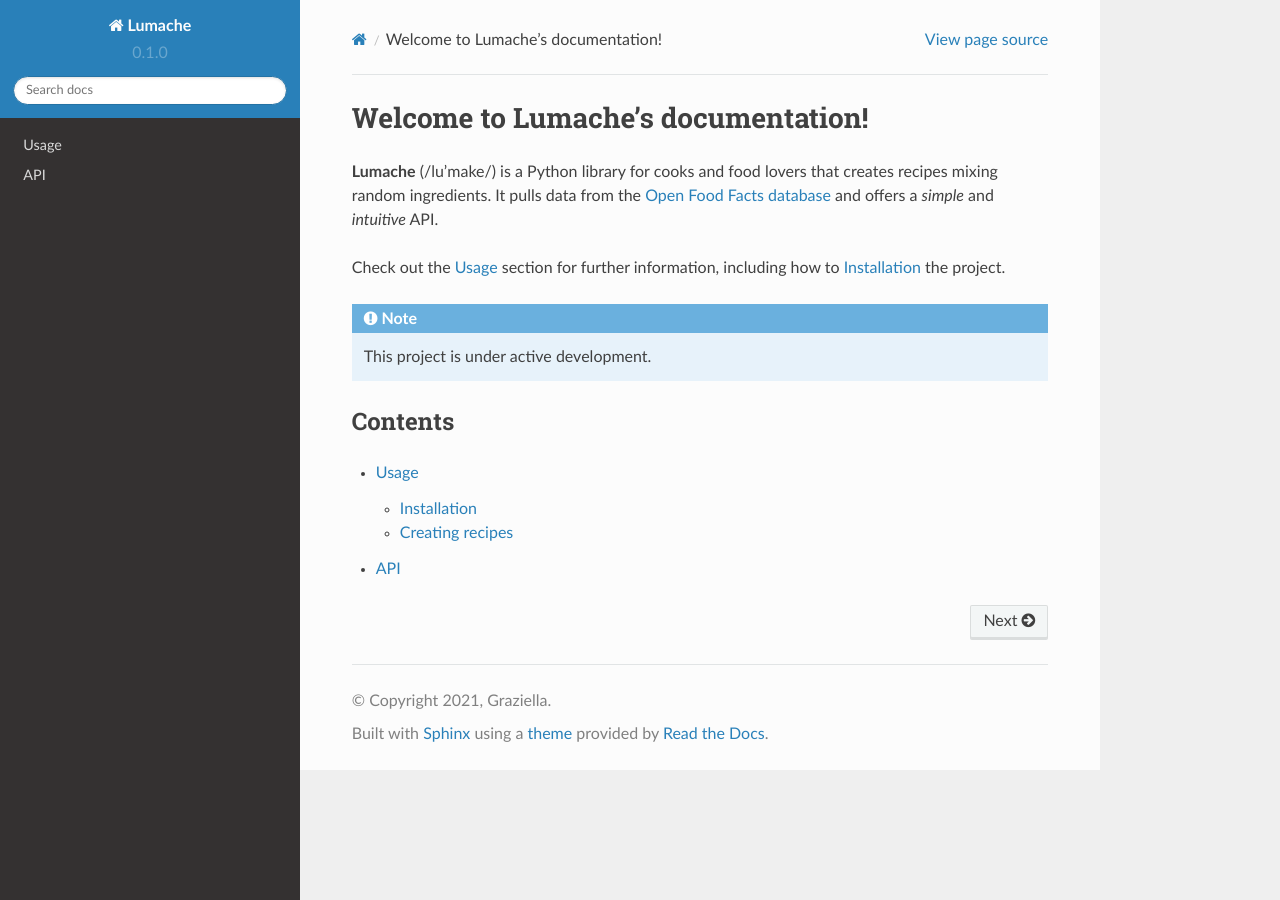
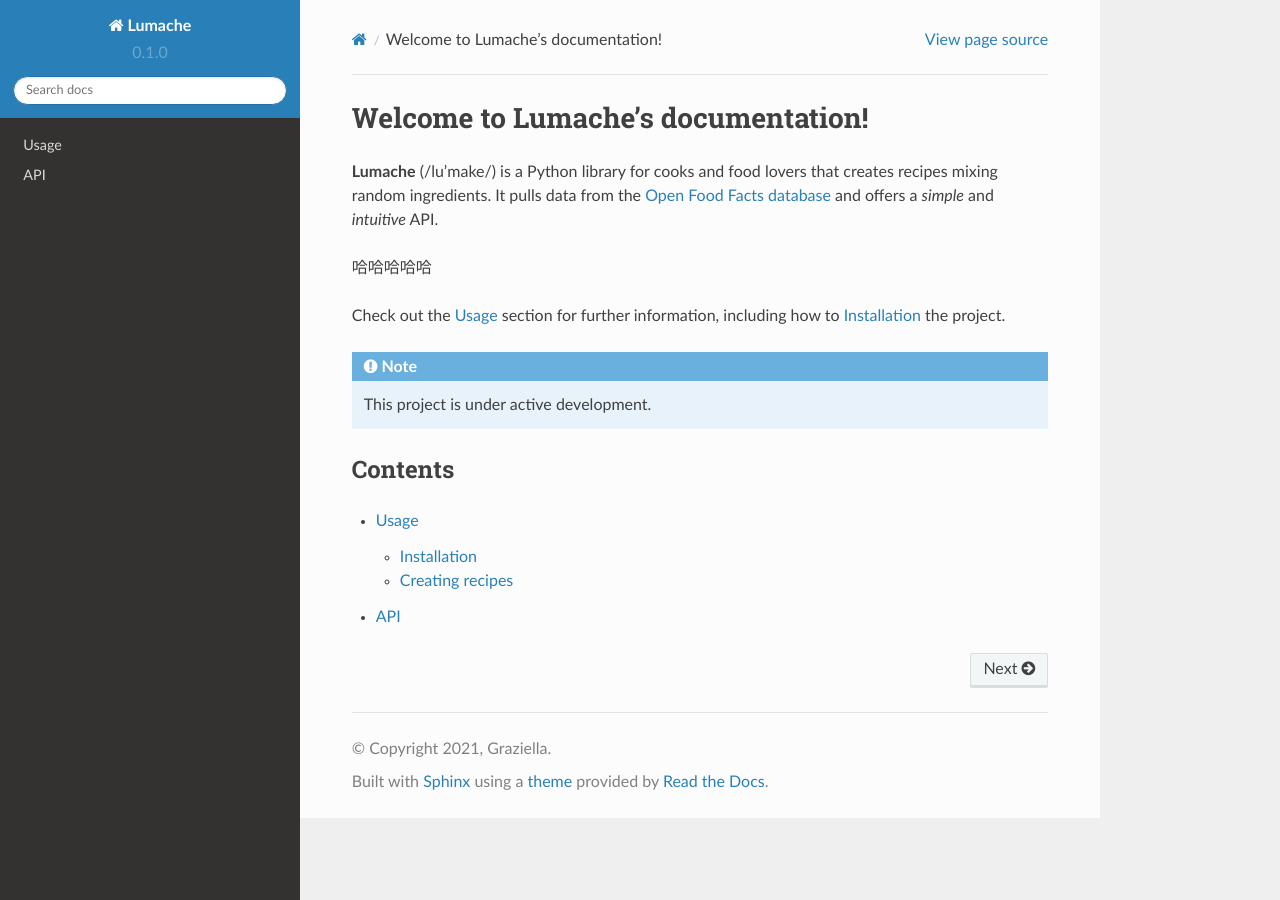
Before and after one commit to OlaWod/test-rtd, a Sphinx documentation site: the page built from docs/source/index.rst, in a window 1280 px wide. Built offline with Sphinx 7.4.7 and the Read the Docs theme 2.0.0, drawn with Linux system fonts in a browser that asks for light colours.

Commit message:
Update index.rst

```diff
--- a/docs/source/index.rst
+++ b/docs/source/index.rst
@@ -5,6 +5,8 @@ Welcome to Lumache's documentation!
 that creates recipes mixing random ingredients.
 It pulls data from the `Open Food Facts database <https://world.openfoodfacts.org/>`_
 and offers a *simple* and *intuitive* API.
+
+哈哈哈哈哈
 
 Check out the :doc:`usage` section for further information, including
 how to :ref:`installation` the project.
```
